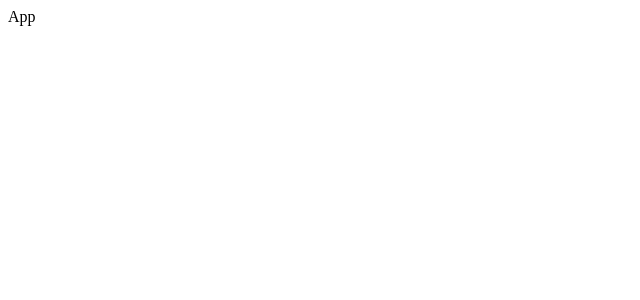
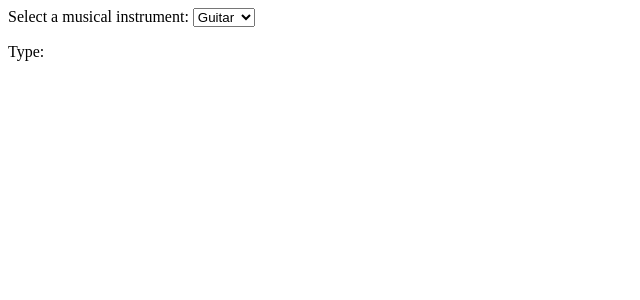
Before and after one commit to 7vTr0x7/React.js-2, a React (Vite) app in the folder IR4.6_HW1/: page / in a window 1280 px wide. Shown: the top 300 px of the page, without its empty margins (0-640 px from the left). Built offline with nearby package versions, Linux system fonts and the light colour scheme.

Commit message:
IR4.6_HW1 - SelectInstrument

```diff
--- a/IR4.6_HW1/src/App.jsx
+++ b/IR4.6_HW1/src/App.jsx
@@ -1,7 +1,11 @@
-import React from "react";
+import SelectInstrument from "./components/SelectInstrument";
 
 const App = () => {
-  return <div>App</div>;
+  return (
+    <div>
+      <SelectInstrument />
+    </div>
+  );
 };
 
 export default App;
--- /dev/null
+++ b/IR4.6_HW1/src/components/SelectInstrument.jsx
@@ -0,0 +1,23 @@
+import React, { useState } from "react";
+
+const SelectInstrument = () => {
+  const [instrument, setInstrument] = useState("");
+
+  const instrumentSelectHandler = (e) => {
+    setInstrument(e.target.value);
+  };
+
+  return (
+    <div>
+      <label htmlFor="instrumentSelect">Select a musical instrument: </label>
+      <select id="instrumentSelect" onChange={instrumentSelectHandler}>
+        <option value="Guitar">Guitar</option>
+        <option value="Piano">Piano</option>
+        <option value="Drums">Drums</option>
+      </select>
+      <p>Type: {instrument}</p>
+    </div>
+  );
+};
+
+export default SelectInstrument;
```
